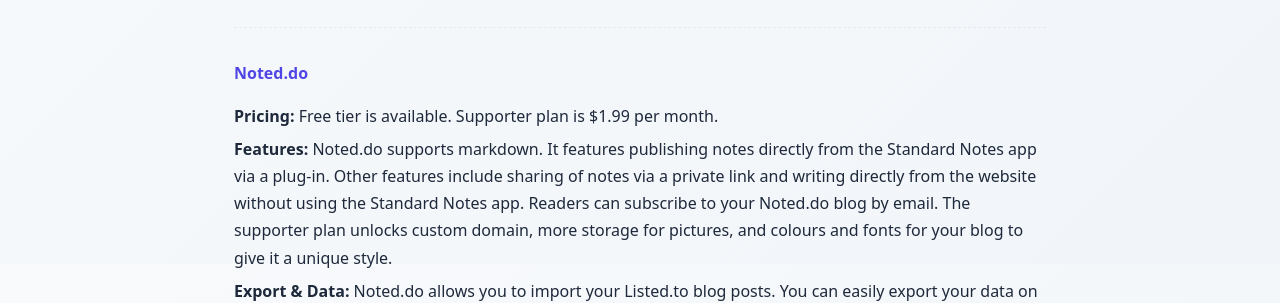
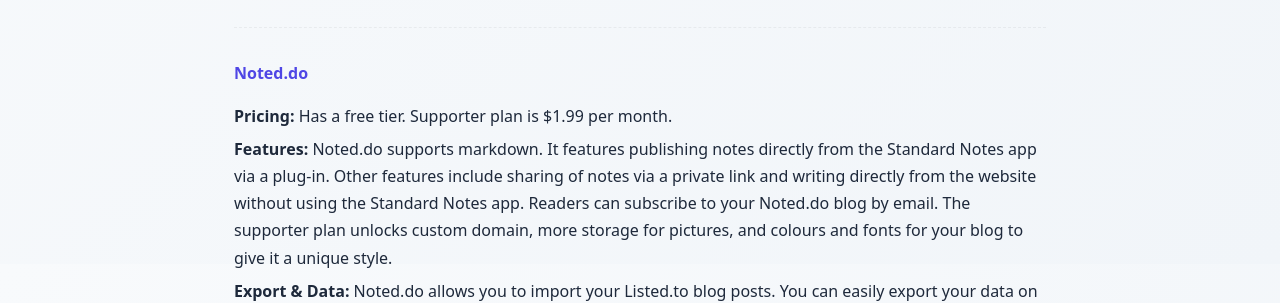
Before and after one commit to PASSK3YS/PASSK3YS.github.io, a Jekyll site: the page built from _posts/2026-09-08-migrating-away-from-listed.md, in a window 1280 px wide and 900 px high, scrolled down 1381 px. Shown: the part 155-458 px from the top of the window. Built offline with Jekyll 4.4.1, drawn with Linux system fonts in a browser that asks for light colours; some web fonts are replaced.

Commit message:
chore: update pricing feature on noted.to recommendation

```diff
--- a/_posts/2026-09-08-migrating-away-from-listed.md
+++ b/_posts/2026-09-08-migrating-away-from-listed.md
@@ -32,7 +32,7 @@
 ---
 
 **[Noted.do](https://noted.do){:target="_blank"}**
-*   **Pricing:** Free tier is available. Supporter plan is $1.99 per month.
+*   **Pricing:** Has a free tier. Supporter plan is $1.99 per month.
 *   **Features:** Noted.do supports markdown. It features publishing notes directly from the Standard Notes app via a plug-in. Other features include sharing of notes via a private link and writing directly from the website without using the Standard Notes app. Readers can subscribe to your Noted.do blog by email. The supporter plan unlocks custom domain, more storage for pictures, and colours and fonts for your blog to give it a unique style.
 *   **Export & Data:** Noted.do allows you to import your Listed.to blog posts. You can easily export your data on Noted.do into a ZIP file to export or backup elsewhere.
 
```
